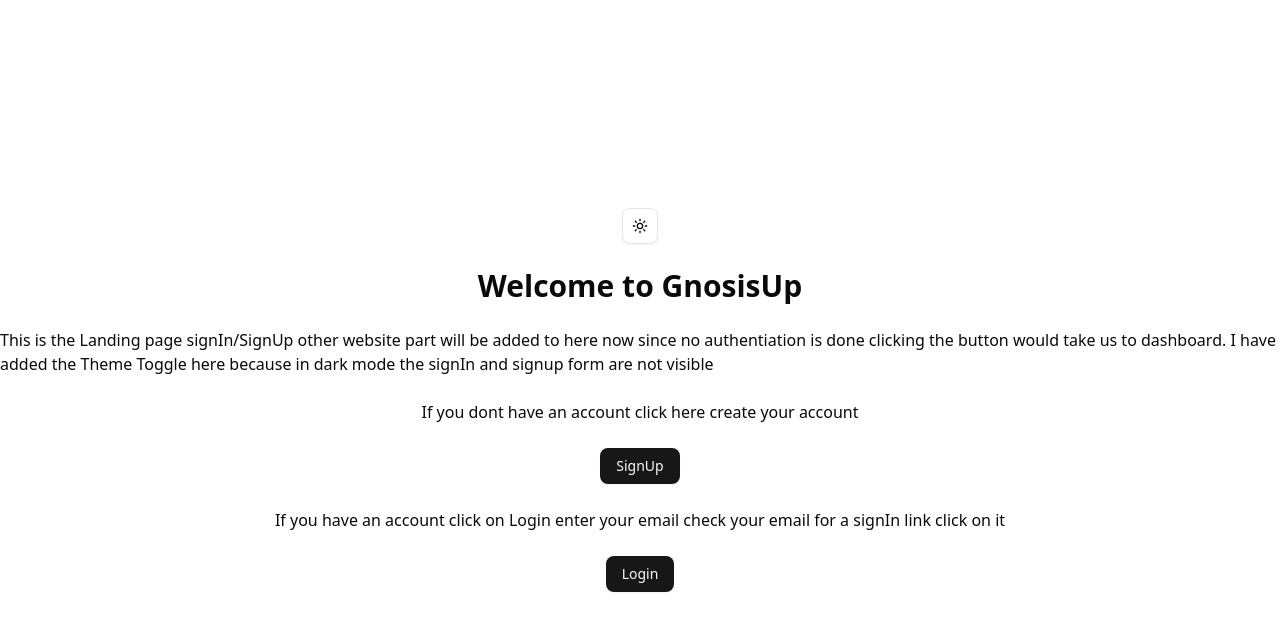
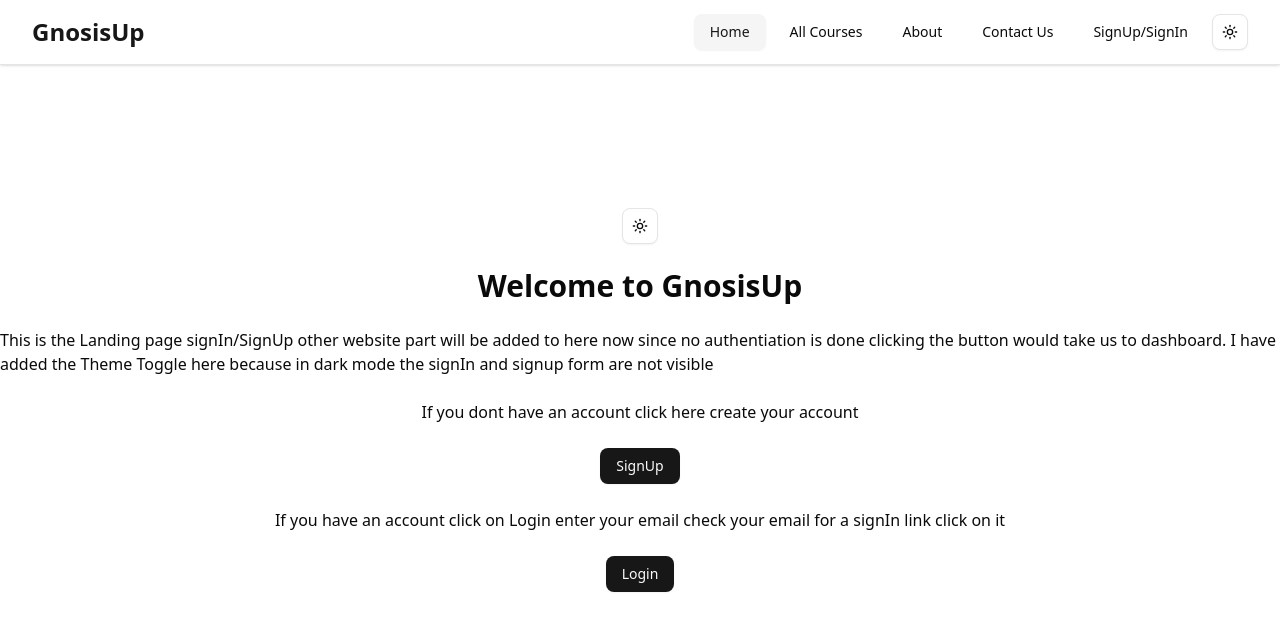
Before and after one commit to fevin1414/GnosisUp, a Next.js app: page / in a window 1280 px wide. Shown: the top 630 px of the page. Built offline with nearby package versions, Linux system fonts and the light colour scheme.

Commit message:
Feat :added Navbar

```diff
--- /dev/null
+++ b/src/app/ClientLayout.tsx
@@ -0,0 +1,36 @@
+"use client";
+
+import { usePathname } from "next/navigation";
+import Navbar from "@/components/Navbar/Navbar";
+
+export default function ClientLayout({
+  children,
+}: {
+  children: React.ReactNode;
+}) {
+  const pathname = usePathname();
+
+  const hideNavbarPaths = [
+    "/dashboard",
+    "/teacher/courses",
+    "/teacher/schedule",
+    "/teacher/students",
+    "/teacher/settings",
+    "/student/courses",
+    "/student/schedule",
+    "/student/certificates",
+    "/student/profile",
+    "/student/settings",
+  ];
+
+  const shouldHideNavbar = hideNavbarPaths.some((path) =>
+    pathname.startsWith(path)
+  );
+
+  return (
+    <>
+      {!shouldHideNavbar && <Navbar />}
+      {children}
+    </>
+  );
+}
--- a/src/app/layout.tsx
+++ b/src/app/layout.tsx
@@ -2,6 +2,9 @@ import type { Metadata } from "next";
 import { Manrope, Inconsolata } from "next/font/google";
 import "./globals.css";
 import { ThemeProvider } from "@/Providers/theme-provider";
+import Navbar from "@/components/Navbar/Navbar";
+import { usePathname } from "next/navigation";
+import ClientLayout from "./ClientLayout";
 
 const manrope = Manrope({
   variable: "--font-manrope",
@@ -32,7 +35,7 @@ export default function RootLayout({
           enableSystem
           disableTransitionOnChange
         >
-          {children}
+          <ClientLayout>{children}</ClientLayout>
         </ThemeProvider>
       </body>
     </html>
--- /dev/null
+++ b/src/components/Navbar/Navbar.tsx
@@ -0,0 +1,72 @@
+"use client";
+
+import Link from "next/link";
+import { usePathname } from "next/navigation";
+import { useState } from "react";
+import { Button } from "@/components/ui/button";
+import { ModeToggle } from "@/components/ui/ThemeToggle";
+import { Menu, X } from "lucide-react";
+
+const navLinks = [
+  { href: "/", label: "Home" },
+  { href: "/courses", label: "All Courses" },
+  { href: "/students", label: "About" },
+  { href: "/settings", label: "Contact Us" },
+  { href: "/seings", label: "SignUp/SignIn" },
+];
+
+export default function Navbar() {
+  const pathname = usePathname();
+  const [menuOpen, setMenuOpen] = useState(false);
+
+  return (
+    <header className="fixed top-0 left-0 w-full z-50 bg-background border-b border-border shadow-sm">
+      <div className="max-w-7xl mx-auto px-4 sm:px-6 lg:px-8 h-16 flex items-center justify-between">
+        <Link href="/" className="text-2xl font-bold text-primary">
+          GnosisUp
+        </Link>
+
+        <nav className="hidden md:flex items-center space-x-2">
+          {navLinks.map(({ href, label }) => (
+            <Link key={href} href={href}>
+              <Button variant={pathname === href ? "secondary" : "ghost"}>
+                {label}
+              </Button>
+            </Link>
+          ))}
+          <ModeToggle />
+        </nav>
+
+        <div className="md:hidden flex items-center gap-2">
+          <ModeToggle />
+          <Button
+            variant="ghost"
+            size="icon"
+            onClick={() => setMenuOpen(!menuOpen)}
+          >
+            {menuOpen ? (
+              <X className="w-6 h-6" />
+            ) : (
+              <Menu className="w-6 h-6" />
+            )}
+          </Button>
+        </div>
+      </div>
+
+      {menuOpen && (
+        <div className="md:hidden px-4 pb-4 pt-2 space-y-2 bg-background border-t border-border">
+          {navLinks.map(({ href, label }) => (
+            <Link key={href} href={href} onClick={() => setMenuOpen(false)}>
+              <Button
+                variant={pathname === href ? "secondary" : "ghost"}
+                className="w-full justify-start"
+              >
+                {label}
+              </Button>
+            </Link>
+          ))}
+        </div>
+      )}
+    </header>
+  );
+}
```
